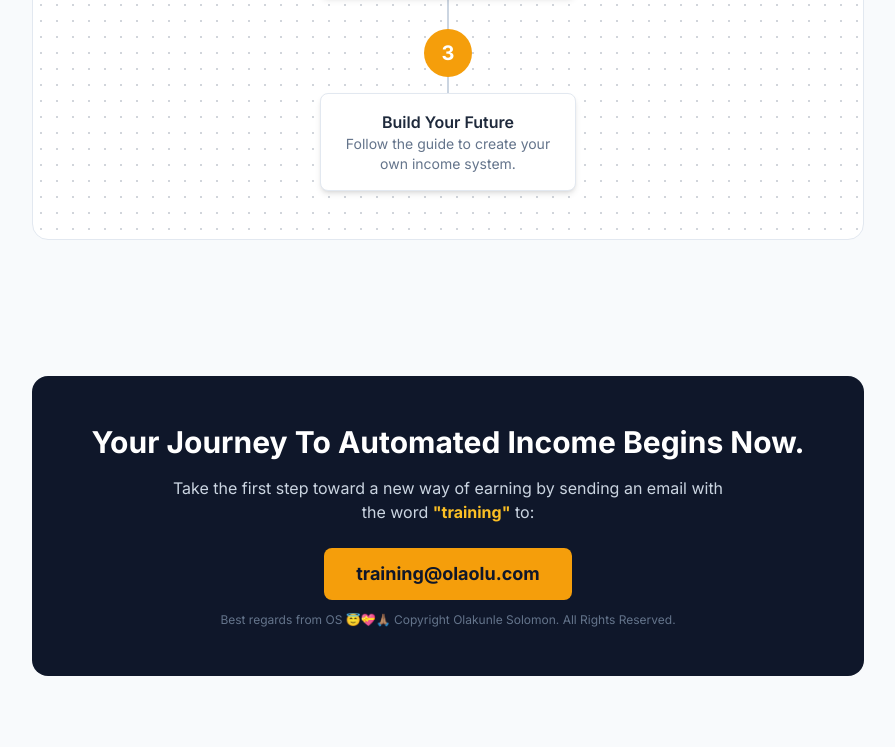
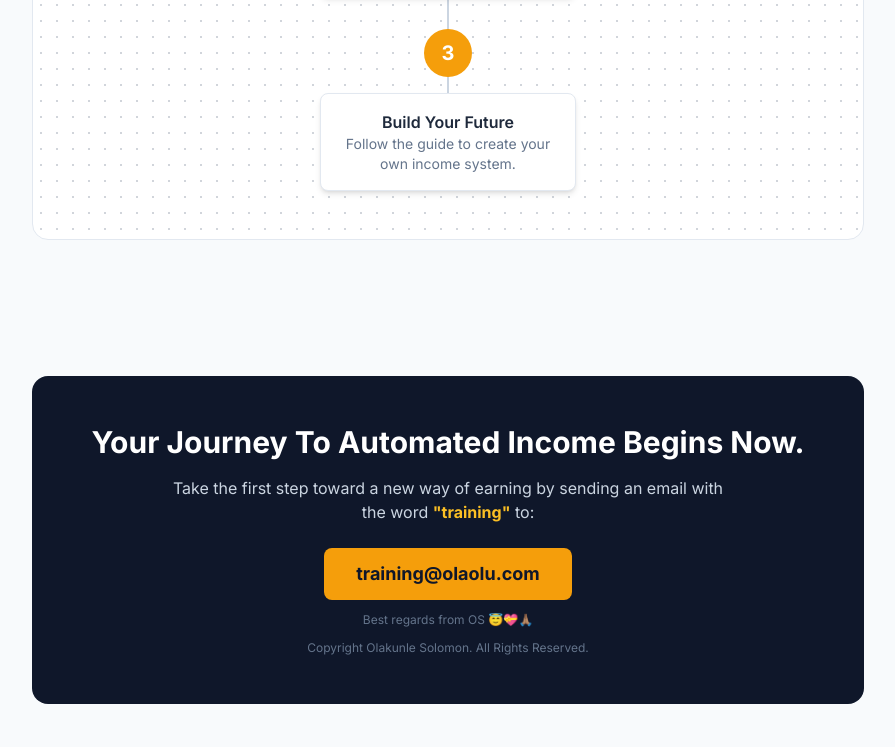
Before and after one commit to olaoludotcom/olaoludotnet, a plain HTML site: page index.html in a window 1280 px wide. Shown: the part 1932-2679 px from the top of the page, without its empty margins (192-1087 px from the left). Drawn offline with nearby package versions, Linux system fonts and the light colour scheme.

Commit message:
Update index.html

```diff
--- a/index.html
+++ b/index.html
@@ -123,7 +123,8 @@
                 <a href="mailto:training@olaolu.com?subject=Training" class="mt-6 inline-block bg-amber-500 hover:bg-amber-600 text-slate-900 font-bold py-3 px-8 rounded-lg text-lg transition-transform transform hover:scale-105">
                     training@olaolu.com
                 </a>
-                <p class="mt-3 text-xs text-slate-500">Best regards from OS 😇💝🙏🏽 Copyright Olakunle Solomon. All Rights Reserved.</p>
+                <p class="mt-3 text-xs text-slate-500">Best regards from OS 😇💝🙏🏽</p>
+                <p class="mt-3 text-xs text-slate-500">Copyright Olakunle Solomon. All Rights Reserved.</p>
             </div>
         </footer>
 
```
